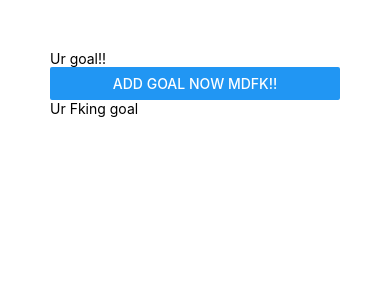
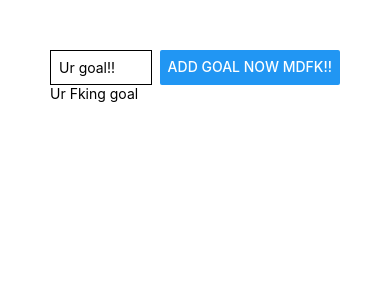
Before and after one commit to LucasKCP/ReactNativeLearningDemo, a React Native app in the folder AwesomeProject/: screen / in a window 390 px wide. Shown: the top 300 px of the page. Built offline with nearby package versions, Linux system fonts and the light colour scheme.

Commit message:
update some part of app first

```diff
--- a/AwesomeProject/App.js
+++ b/AwesomeProject/App.js
@@ -1,11 +1,26 @@
 import {Button, StyleSheet, Text, TextInput, View} from 'react-native';
+import {useState} from "react";
 
 export default function App() {
+    const [enteredGoalText, setGoalText] = useState('');
+    function goalInputHandler(inputText) {
+        console.log(inputText);
+        setGoalText(inputText)
+    }
+    function addGoalHandler() {
+        console.log(enteredGoalText)
+    }
+
     return (
         <View style={styles.container}>
-            <View>
-                <TextInput placeholder="Ur goal!!"/>
-                <Button title="Add Goal now mdfk!!"/>
+            <View style={styles.inputContainer}>
+                <TextInput placeholder="Ur goal!!"
+                           style={styles.textInput}
+                           onChangeText={goalInputHandler}
+                />
+                <Button title="Add Goal now mdfk!!"
+                        onPress={addGoalHandler}
+                />
             </View>
             <View>
                 <Text>Ur Fking goal</Text>
@@ -18,4 +33,19 @@ const styles = StyleSheet.create({
     container: {
         padding: 50,
     },
+    inputContainer: {
+        flex: 1,
+        flexDirection: 'row',
+        justifyContent: 'space-between'
+    },
+    textInput: {
+        borderWidth: 1,
+        borderColor: 'black',
+        width: '80%',
+        marginRight: 8,
+        padding: 8
+    },
+    goalsContainer: {
+        flex: 3
+    }
 });
```
